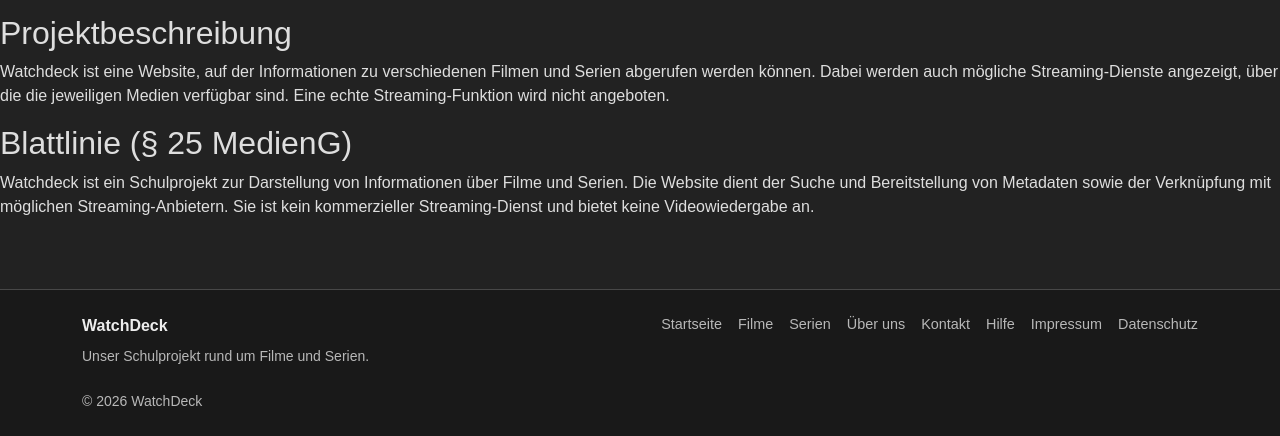
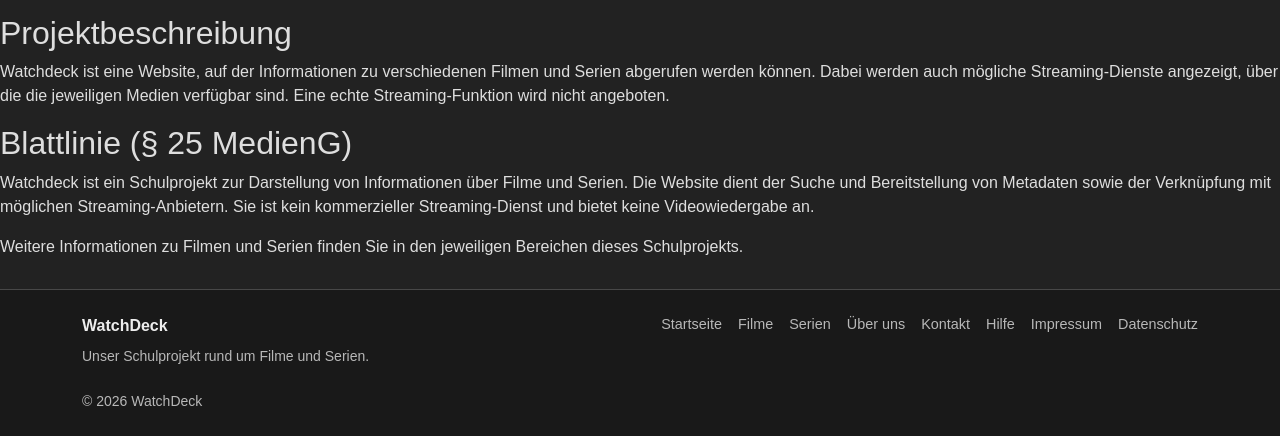
Before and after one commit to NicoGfaellner/MTSP-Projekt, a Node server app: page /impressum in a window 1280 px wide. Shown: the part 364-800 px from the top of the page. Run offline with Node 20, Linux system fonts and the light colour scheme; some libraries are stand-ins or nearby versions.

Commit message:
Add styling for impressum Easter egg links

```diff
--- a/public/css/style.css
+++ b/public/css/style.css
@@ -24,6 +24,11 @@ a{
 }
 a:hover{
     color: var(--link-hover);
+}
+.impressum-easter-egg,
+.impressum-easter-egg:hover{
+    color: inherit;
+    text-decoration: none;
 }
 a:focus-visible,
 button:focus-visible,
--- a/views/impressum.ejs
+++ b/views/impressum.ejs
@@ -36,3 +36,13 @@
     Videowiedergabe an.
   </p>
 </section>
+
+<p>
+  Weitere
+  <a class="impressum-easter-egg" href="/budspencer">Informationen</a>
+  zu
+  <a class="impressum-easter-egg" href="/bullyherbig">Filmen</a>
+  und
+  <a class="impressum-easter-egg" href="/asterix">Serien</a>
+  finden Sie in den jeweiligen Bereichen dieses Schulprojekts.
+</p>
```
